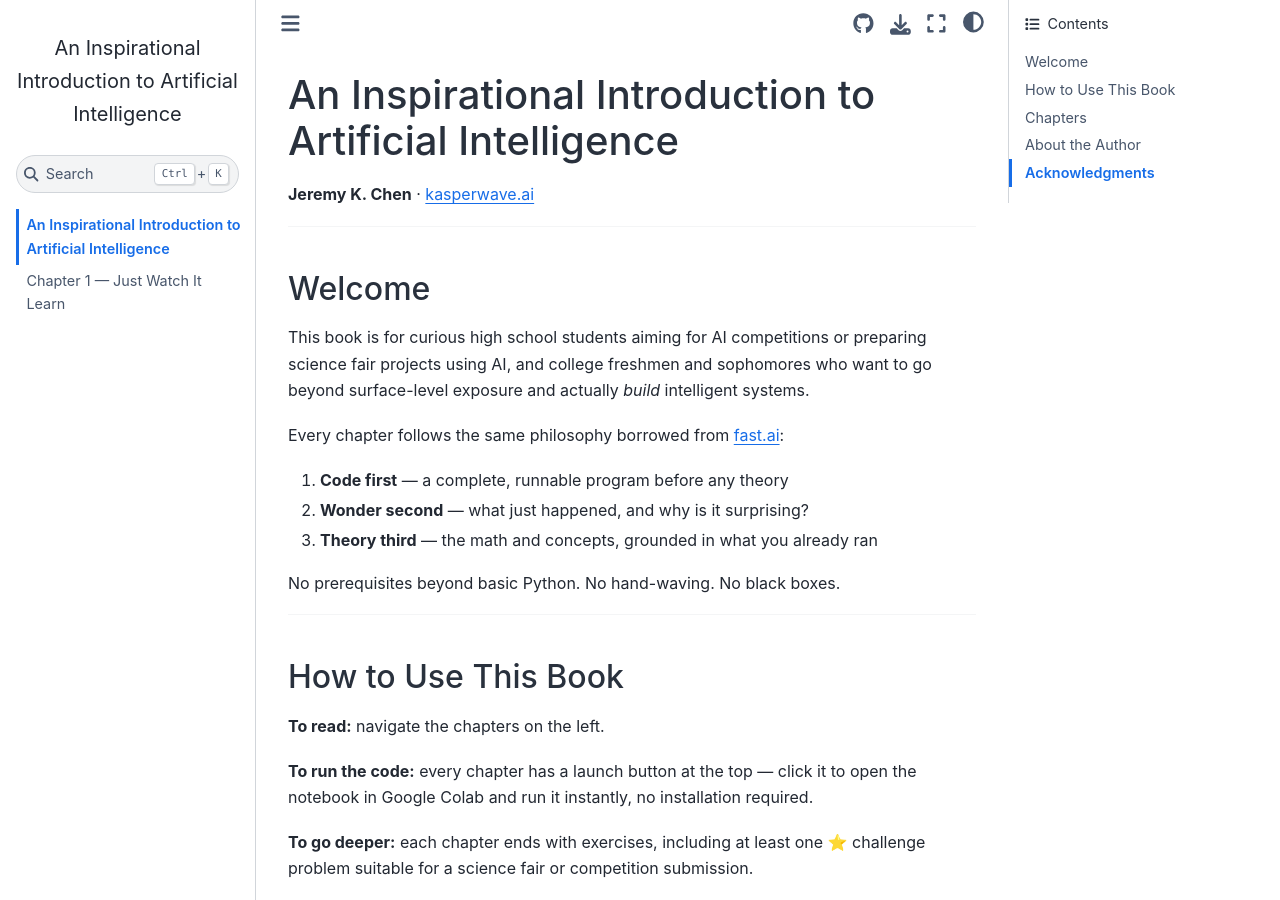
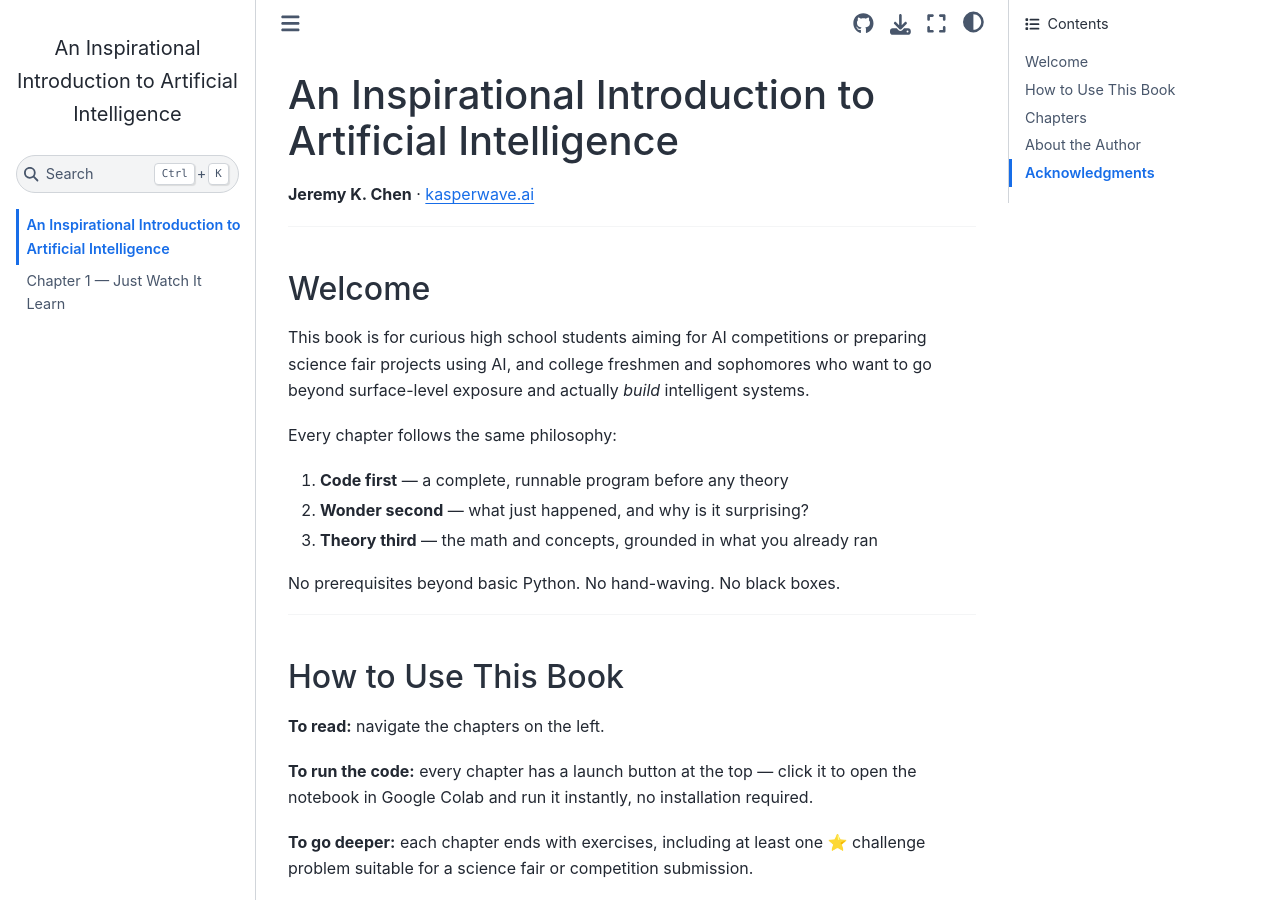
Before and after one commit to kasperwave-ai/inspirational-ai, a Jupyter Book: the page built from intro.md, in a window 1280 px wide and 900 px high. Built offline with Jupyter Book 1.0.4 settings and Sphinx 7.4.7 and the Sphinx Book theme 1.1.4, drawn with Linux system fonts in a browser that asks for light colours.

Commit message:
shorten the philosophy

```diff
--- a/intro.md
+++ b/intro.md
@@ -11,7 +11,7 @@
 and college freshmen and sophomores who want to go beyond surface-level exposure and
 actually *build* intelligent systems.
 
-Every chapter follows the same philosophy borrowed from [fast.ai](https://fast.ai):
+Every chapter follows the same philosophy:
 
 1. **Code first** — a complete, runnable program before any theory
 2. **Wonder second** — what just happened, and why is it surprising?
```
